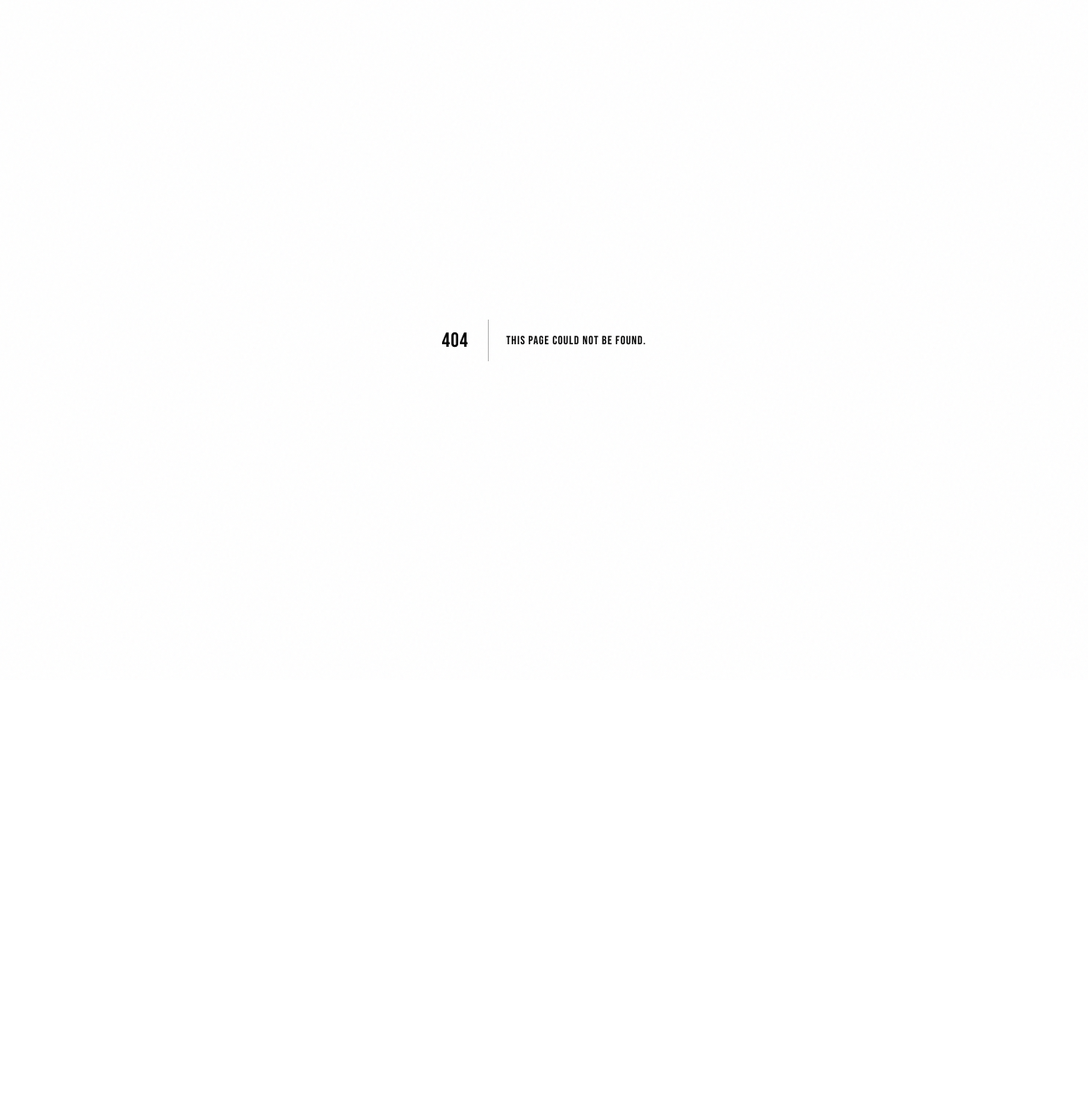
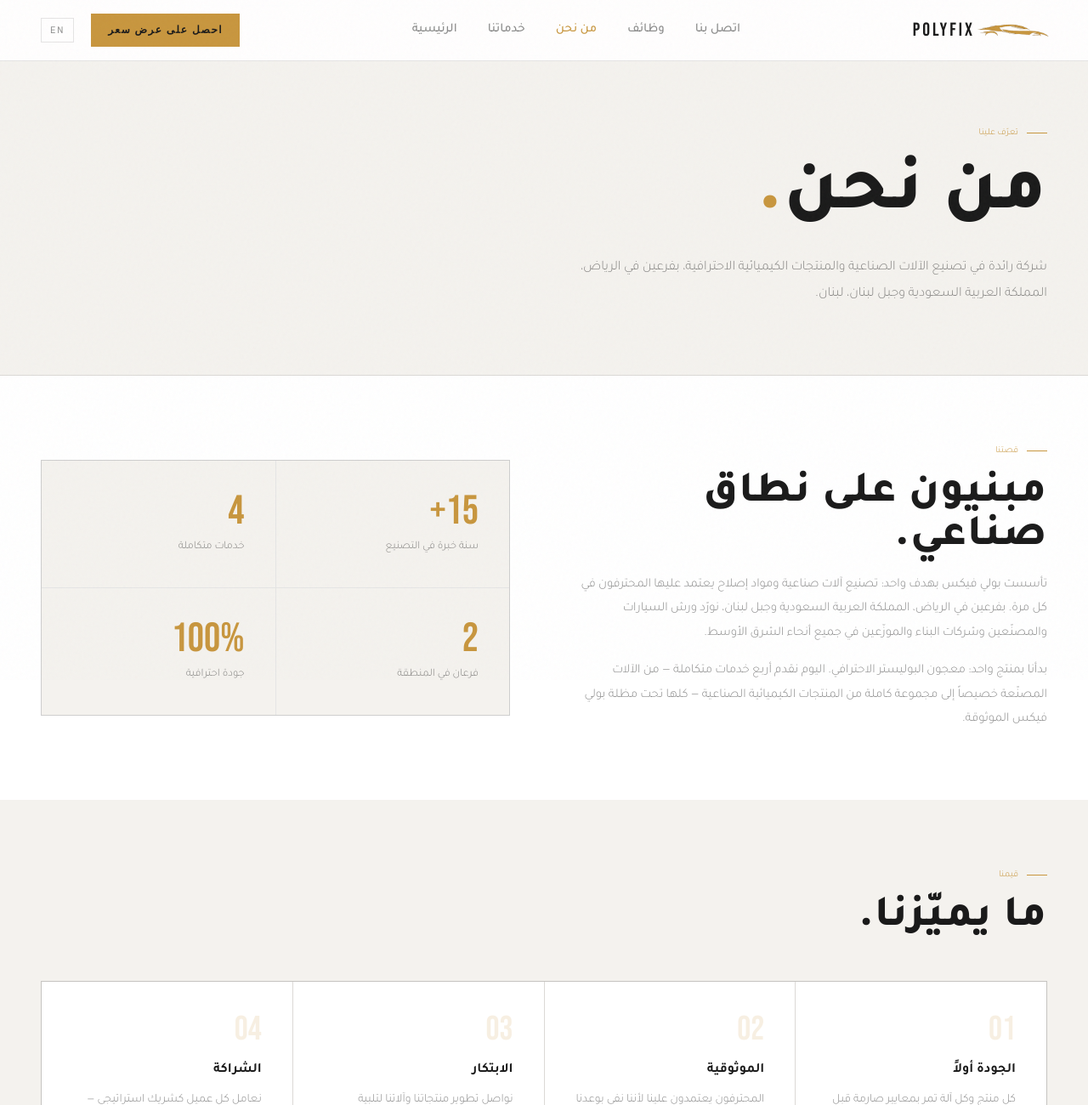
Before and after one commit to generalberr/polyfix-website, a Next.js app: page /ar/about in a window 1280 px wide. Before the commit this address had no page. Shown: the top 1300 px of the page at 85% size. Before the commit the page ends 800 px from the top, so only its background shows below. Built offline with nearby package versions, Linux system fonts and the light colour scheme.

Commit message:
Add files via upload

```diff
--- /dev/null
+++ b/src/app/ar/about/page.module.css
@@ -0,0 +1,37 @@
+.sectionTag { font-family: 'Tajawal', sans-serif; font-size: 11px; color: var(--accent); margin-bottom: 16px; display: flex; align-items: center; gap: 10px; flex-direction: row-reverse; justify-content: flex-end; }
+.sectionTag::after { content: ''; display: block; width: 24px; height: 1px; background: var(--accent); }
+.pageHero { padding: 148px 48px 80px; background: var(--surface); border-bottom: 1px solid var(--border); direction: rtl; text-align: right; }
+.pageHero h1 { font-family: 'Tajawal', sans-serif; font-size: clamp(52px, 7vw, 96px); font-weight: 800; line-height: 1.1; }
+.pageHero h1 span { color: var(--accent); }
+.pageHero p { max-width: 560px; color: var(--muted); font-family: 'Tajawal', sans-serif; font-size: 16px; line-height: 1.9; margin-top: 20px; }
+.storySection { padding: 80px 48px; display: grid; grid-template-columns: 1fr 1fr; gap: 80px; align-items: center; background: var(--white); direction: rtl; }
+.storyContent h2 { font-family: 'Tajawal', sans-serif; font-size: clamp(36px, 4vw, 60px); font-weight: 800; text-align: right; }
+.storyContent p { font-family: 'Tajawal', sans-serif; color: var(--muted); font-size: 15px; line-height: 1.9; margin-top: 16px; text-align: right; }
+.storyStats { display: grid; grid-template-columns: 1fr 1fr; gap: 1px; background: var(--border); border: 1px solid var(--border); }
+.statItem { background: var(--surface); padding: 36px; text-align: right; }
+.statNum { font-family: 'Bebas Neue', sans-serif; font-size: 48px; color: var(--accent); line-height: 1; }
+.statLabel { font-family: 'Tajawal', sans-serif; font-size: 13px; color: var(--muted); margin-top: 8px; }
+.valuesSection { padding: 80px 48px; background: var(--surface); direction: rtl; text-align: right; }
+.valuesSection h2 { font-family: 'Tajawal', sans-serif; font-size: clamp(36px, 4vw, 60px); font-weight: 800; }
+.valuesGrid { display: grid; grid-template-columns: repeat(4, 1fr); gap: 1px; background: var(--border); border: 1px solid var(--border); margin-top: 48px; }
+.valueCard { background: var(--white); padding: 36px; transition: background 0.3s; }
+.valueCard:hover { background: var(--surface2); }
+.valueNum { font-family: 'Bebas Neue', sans-serif; font-size: 40px; color: rgba(200,150,62,0.15); line-height: 1; margin-bottom: 16px; }
+.valueTitle { font-family: 'Tajawal', sans-serif; font-size: 16px; font-weight: 700; margin-bottom: 10px; }
+.valueDesc { font-family: 'Tajawal', sans-serif; font-size: 14px; color: var(--muted); line-height: 1.8; }
+.branchesSection { padding: 80px 48px; background: var(--white); direction: rtl; text-align: right; }
+.branchesSection h2 { font-family: 'Tajawal', sans-serif; font-size: clamp(36px, 4vw, 60px); font-weight: 800; }
+.branchGrid { display: grid; grid-template-columns: 1fr 1fr; gap: 1px; background: var(--border); border: 1px solid var(--border); margin-top: 48px; }
+.branchCard { background: var(--surface); padding: 48px; }
+.branchNum { font-family: 'Bebas Neue', sans-serif; font-size: 48px; color: rgba(200,150,62,0.15); line-height: 1; margin-bottom: 16px; }
+.branchTitle { font-family: 'Tajawal', sans-serif; font-size: 22px; font-weight: 800; margin-bottom: 12px; }
+.branchDesc { font-family: 'Tajawal', sans-serif; font-size: 14px; color: var(--muted); line-height: 1.7; margin-bottom: 16px; }
+.branchContact { display: block; font-family: 'Tajawal', sans-serif; font-size: 15px; color: var(--black); margin-bottom: 8px; transition: color 0.2s; }
+.branchContact:hover { color: var(--accent); }
+.branchLink { font-family: 'Tajawal', sans-serif; font-size: 13px; color: var(--accent); }
+.ctaBanner { background: var(--black); padding: 80px 48px; display: flex; justify-content: space-between; align-items: center; gap: 40px; flex-wrap: wrap; direction: rtl; }
+.ctaBanner h2 { font-family: 'Tajawal', sans-serif; font-size: clamp(32px, 4vw, 56px); font-weight: 800; color: #fff; }
+.ctaBanner p { font-family: 'Tajawal', sans-serif; color: rgba(255,255,255,0.45); font-size: 15px; margin-top: 8px; }
+.btnDark { background: var(--accent); color: var(--black); font-family: 'Tajawal', sans-serif; font-size: 15px; font-weight: 700; padding: 14px 28px; white-space: nowrap; display: inline-block; transition: background 0.2s; }
+.btnDark:hover { background: var(--accent2); }
+@media (max-width: 768px) { .pageHero { padding: 120px 24px 60px; } .storySection { padding: 60px 24px; grid-template-columns: 1fr; gap: 40px; } .valuesSection, .branchesSection { padding: 60px 24px; } .valuesGrid { grid-template-columns: 1fr 1fr; } .branchGrid { grid-template-columns: 1fr; } .ctaBanner { padding: 48px 24px; flex-direction: column; align-items: flex-end; } }
--- /dev/null
+++ b/src/app/ar/about/page.tsx
@@ -0,0 +1,86 @@
+import Link from 'next/link'
+import Navbar from '@/components/Navbar'
+import Footer from '@/components/Footer'
+import styles from './page.module.css'
+
+export const metadata = { title: 'من نحن — بولي فيكس' }
+
+export default function ArAboutPage() {
+  return (
+    <>
+      <Navbar />
+      <div className={styles.pageHero}>
+        <div className={styles.sectionTag}>تعرّف علينا</div>
+        <h1>من نحن<span>.</span></h1>
+        <p>شركة رائدة في تصنيع الآلات الصناعية والمنتجات الكيميائية الاحترافية، بفرعين في الرياض، المملكة العربية السعودية وجبل لبنان، لبنان.</p>
+      </div>
+
+      <section className={styles.storySection}>
+        <div className={styles.storyContent}>
+          <div className={styles.sectionTag}>قصتنا</div>
+          <h2>مبنيون على نطاق صناعي.</h2>
+          <p>تأسست بولي فيكس بهدف واحد: تصنيع آلات صناعية ومواد إصلاح يعتمد عليها المحترفون في كل مرة. بفرعين في الرياض، المملكة العربية السعودية وجبل لبنان، نورّد ورش السيارات والمصنّعين وشركات البناء والموزّعين في جميع أنحاء الشرق الأوسط.</p>
+          <p>بدأنا بمنتج واحد: معجون البوليستر الاحترافي. اليوم نقدم أربع خدمات متكاملة — من الآلات المصنّعة خصيصاً إلى مجموعة كاملة من المنتجات الكيميائية الصناعية — كلها تحت مظلة بولي فيكس الموثوقة.</p>
+        </div>
+        <div className={styles.storyStats}>
+          {[
+            { num: '15+', label: 'سنة خبرة في التصنيع' },
+            { num: '4', label: 'خدمات متكاملة' },
+            { num: '2', label: 'فرعان في المنطقة' },
+            { num: '100%', label: 'جودة احترافية' },
+          ].map(s => (
+            <div key={s.label} className={styles.statItem}>
+              <div className={styles.statNum}>{s.num}</div>
+              <div className={styles.statLabel}>{s.label}</div>
+            </div>
+          ))}
+        </div>
+      </section>
+
+      <section className={styles.valuesSection}>
+        <div className={styles.sectionTag}>قيمنا</div>
+        <h2>ما يميّزنا.</h2>
+        <div className={styles.valuesGrid}>
+          {[
+            { num: '01', title: 'الجودة أولاً', desc: 'كل منتج وكل آلة تمر بمعايير صارمة قبل المغادرة. نحن لا نقبل بأقل من الأفضل.' },
+            { num: '02', title: 'الموثوقية', desc: 'المحترفون يعتمدون علينا لأننا نفي بوعدنا في كل مرة — في الموعد المحدد وبالجودة المتوقعة.' },
+            { num: '03', title: 'الابتكار', desc: 'نواصل تطوير منتجاتنا وآلاتنا لتلبية متطلبات السوق المتغيرة وتجاوز توقعات عملائنا.' },
+            { num: '04', title: 'الشراكة', desc: 'نعامل كل عميل كشريك استراتيجي — ننمو معه ونوفر له الدعم الكامل على المدى الطويل.' },
+          ].map(v => (
+            <div key={v.num} className={styles.valueCard}>
+              <div className={styles.valueNum}>{v.num}</div>
+              <div className={styles.valueTitle}>{v.title}</div>
+              <div className={styles.valueDesc}>{v.desc}</div>
+            </div>
+          ))}
+        </div>
+      </section>
+
+      <section className={styles.branchesSection}>
+        <div className={styles.sectionTag}>فروعنا</div>
+        <h2>فرعان. فريق واحد.</h2>
+        <div className={styles.branchGrid}>
+          <div className={styles.branchCard}>
+            <div className={styles.branchNum}>01</div>
+            <div className={styles.branchTitle}>المملكة العربية السعودية</div>
+            <div className={styles.branchDesc}>مبنى 4559، شارع الرفيعة، حي المسفلة، الرياض 14528</div>
+            <a href="tel:+966534944752" className={styles.branchContact}>+966 53 494 4752</a>
+            <a href="https://maps.app.goo.gl/f9gh1YD8fTQtaEFw6" target="_blank" rel="noopener noreferrer" className={styles.branchLink}>الاتجاهات ←</a>
+          </div>
+          <div className={styles.branchCard}>
+            <div className={styles.branchNum}>02</div>
+            <div className={styles.branchTitle}>لبنان</div>
+            <div className={styles.branchDesc}>جبل لبنان، لبنان</div>
+            <a href="tel:+96181637675" className={styles.branchContact}>+961 81 637 675</a>
+          </div>
+        </div>
+      </section>
+
+      <div className={styles.ctaBanner}>
+        <div><h2>هل تريد العمل معنا؟</h2><p>تواصل مع فريقنا للحصول على عروض الأسعار والدعم الفني.</p></div>
+        <Link href="/ar/contact" className={styles.btnDark}>تواصل معنا ←</Link>
+      </div>
+      <Footer />
+    </>
+  )
+}
```
